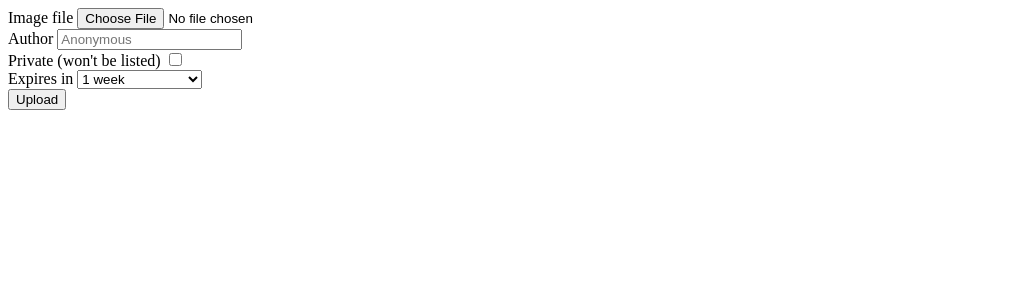
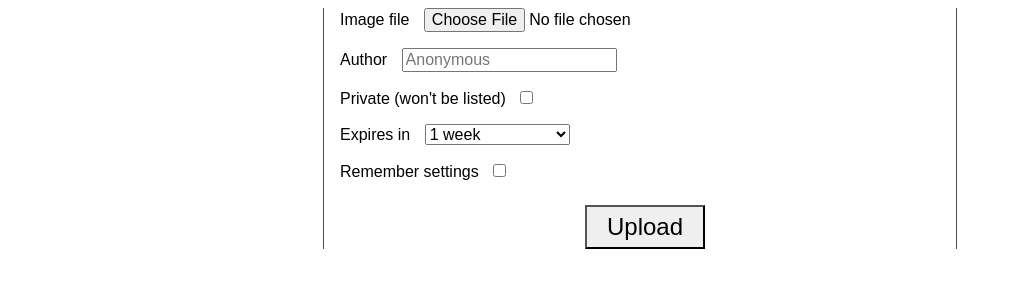
Before and after one commit to romuald/pymgur, a Python web app: template pycasso/templates/index.html in a window 1280 px wide. Shown: the top 300 px of the page, without its empty margins (0-1012 px from the left). Run offline with Jinja, Linux system fonts and the light colour scheme; the template is opened without the code that fills it, so the values that code supplies are empty.

Commit message:
A bit of CSS

```diff
--- a/pycasso/static/main.css
+++ b/pycasso/static/main.css
@@ -1,3 +1,43 @@
+body {
+	font-family: sans-serif;
+}
+
+form {
+	text-align: center;
+	max-width: 600px;
+	margin: 0 auto;
+	border: 0 solid #4d4d54;
+	border-width: 0 1px;
+	padding: 0 16px;
+}
+
+input, select {
+	font-size: 16px;
+	margin-left: 10px;
+}
+
+form div {
+	margin-top: 16px;
+	text-align: left;
+	font-size: 16px;
+}
+
+form div:first-child {
+	margin-top: 0;
+}
+
+/* Submit */
+form div:last-child {
+	margin-top: 24px;
+	text-align: center;
+}
+
+input[type="submit"] {
+	font-size: 24px;
+	padding: 6px 20px;
+	-webkit-appearance: none;
+}
+
 #latest {
 	text-align: center;
 	-border-top: 2px solid orange;
--- a/pycasso/templates/index.html
+++ b/pycasso/templates/index.html
@@ -8,7 +8,6 @@
 </head>
 <body>
 	<form action="{{ url_for('index') }}" method="POST" enctype="multipart/form-data">
-		<input type="hidden" name="from_web" value="1">
 		<div>
 			<label for="image-up">Image file</label>
 			<input id="image-up" type="file" name="i">
@@ -38,6 +37,11 @@
 			</select>
 		</div>
 		<div>
+			<label for="remember">Remember settings</label>
+			<input type="checkbox" id="remember" name="remember" value="1">
+		</div>
+		<div>
+			<input type="hidden" name="from_web" value="1">
 			<input type="submit" value="Upload">
 		</div>
 	</form>
```
